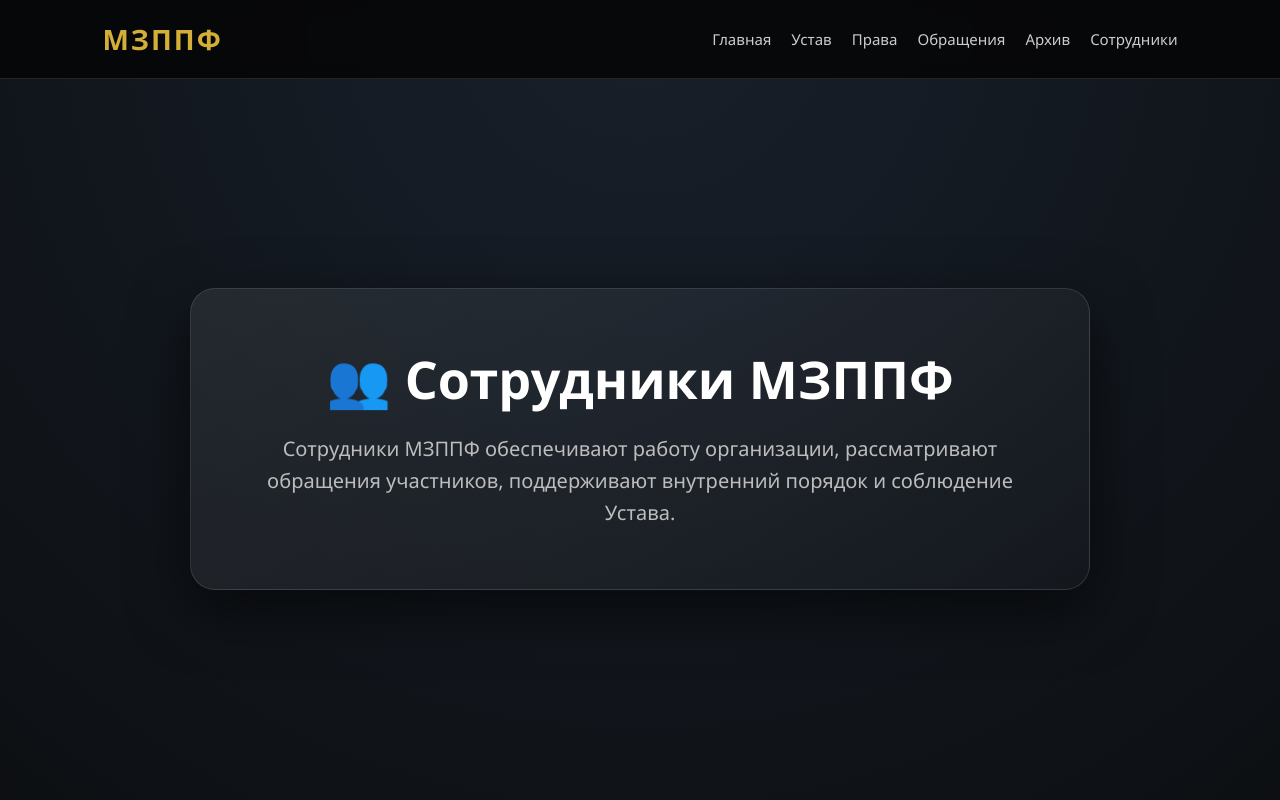
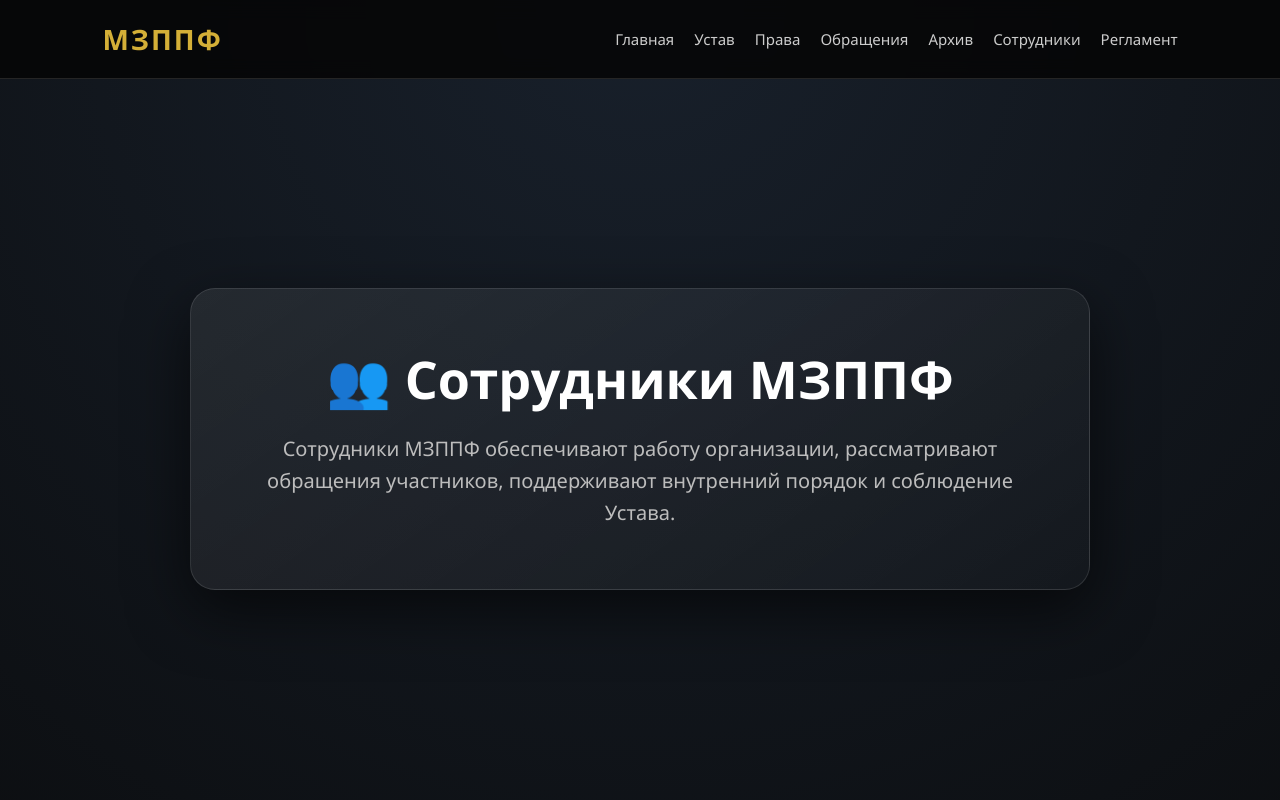
Before and after one commit to Senpauwka/MZPPF, a plain HTML site: page pages/staff.html in a window 1280 px wide. Shown: the top 800 px of the page. Drawn offline with Linux system fonts and the light colour scheme.

Commit message:
Update staff.html

```diff
--- a/pages/staff.html
+++ b/pages/staff.html
@@ -31,6 +31,7 @@
 <a href="appeals.html">Обращения</a>
 <a href="archive.html">Архив</a>
 <a href="staff.html">Сотрудники</a>
+<a href="regulations.html">Регламент</a>
 
 </nav>
 
```
